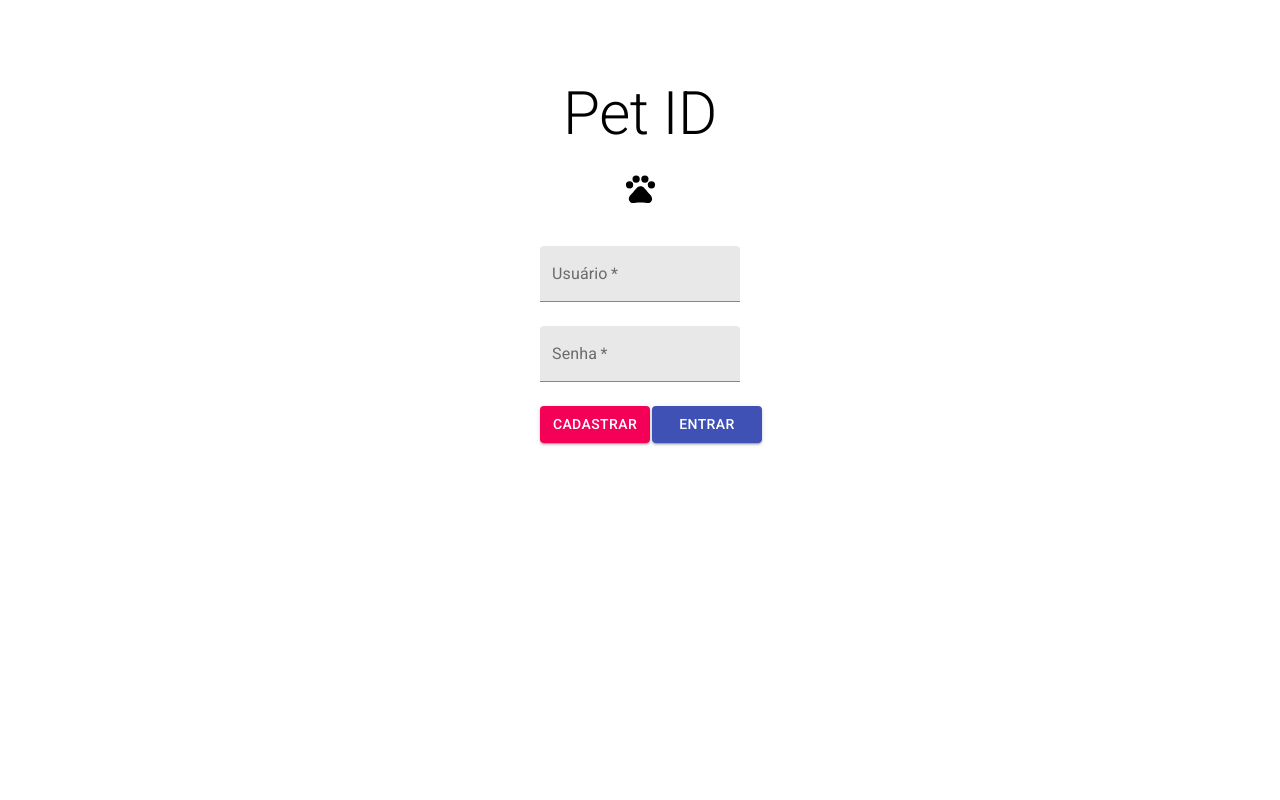
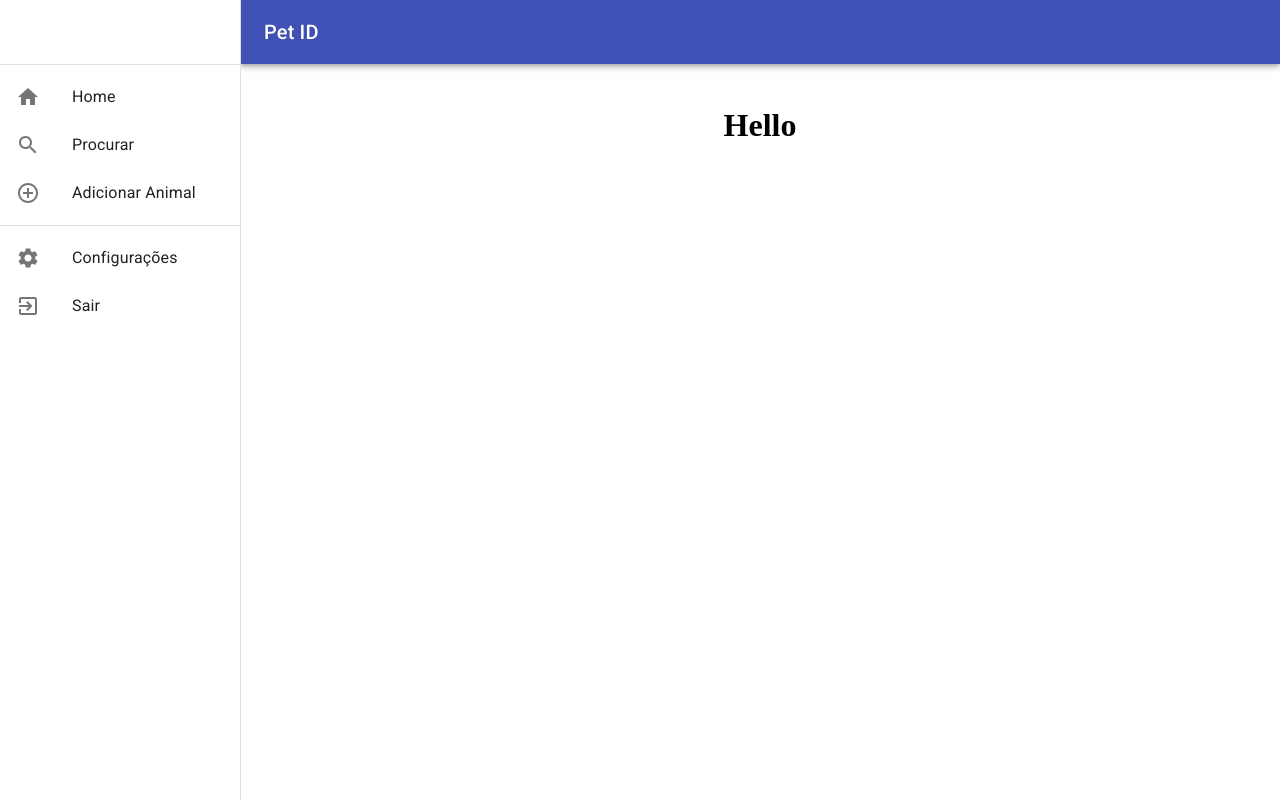
Before and after one commit to petidufmg/pet-id-ufmg-frontend, a React (Create React App) app in the folder pet-id/: page /pet-add in a window 1280 px wide. Built offline with nearby package versions, Linux system fonts and the light colour scheme; the HTML template or start-up script is replaced by a standard one.

Commit message:
Add Pet add route and page

```diff
--- a/pet-id/src/Routes.js
+++ b/pet-id/src/Routes.js
@@ -25,6 +25,9 @@ function Router() {
         <Route path="/pet-locale">
           <Home />
         </Route>
+        <Route path="/pet-add">
+          <Home />
+        </Route>
         <Route path="/">
           <Login />
         </Route>
--- a/pet-id/src/components/CustomDrawer.js
+++ b/pet-id/src/components/CustomDrawer.js
@@ -8,9 +8,36 @@ import ListItemText from "@material-ui/core/ListItemText";
 import HomeIcon from "@material-ui/icons/Home";
 import SearchIcon from "@material-ui/icons/Search";
 import SettingsIcon from "@material-ui/icons/Settings";
+import AddCircleOutlineIcon from "@material-ui/icons/AddCircleOutline";
 import ExitToAppIcon from "@material-ui/icons/ExitToApp";
 import { Link } from "react-router-dom";
 import { useTheme } from "@material-ui/core/styles";
+
+function getPathname(text) {
+  switch(text) {
+    case "Home":
+      return "/home";
+    case "Procurar":
+      return "/search";
+    case "Adicionar Animal":
+      return "/pet-add";
+    default:
+      return "/"
+  }
+}
+
+function getPathnameIcon(text) {
+  switch (text) {
+    case "Home":
+      return <HomeIcon/>;
+    case "Procurar":
+      return <SearchIcon/>;
+    case "Adicionar Animal":
+      return <AddCircleOutlineIcon/>;
+    default:
+      return <HomeIcon/>;
+  }
+}
 
 function CustomDrawer(props) {
   const classes = useStyles();
@@ -20,15 +47,15 @@ function CustomDrawer(props) {
       <div className={classes.toolbar} />
       <Divider />
       <List>
-        {["Home", "Procurar"].map((text, index) => (
+        {["Home", "Procurar", "Adicionar Animal"].map((text, index) => (
           <ListItem
-            to={text === "Home" ? "/home" : "/search"}
+            to={getPathname(text)}
             component={Link}
             button
             key={index}
           >
             <ListItemIcon>
-              {text === "Home" ? <HomeIcon /> : <SearchIcon />}
+              {getPathnameIcon(text)}
             </ListItemIcon>
             <ListItemText primary={text} />
           </ListItem>
--- a/pet-id/src/pages/Home.js
+++ b/pet-id/src/pages/Home.js
@@ -9,6 +9,7 @@ import CustomTypography from "../components/CustomTypography.js";
 import homeStyles from "../styles/hooks/homeStyles.js";
 import PetInfo from "./PetInfo.js";
 import PetLocale from "./PetLocale.js";
+import PetAdd from "./PetAdd.js";
 import Settings from "./Settings.js";
 
 function Home() {
@@ -27,6 +28,8 @@ function Home() {
         return <PetInfo />;
       case "/pet-locale":
         return <PetLocale />;
+      case "/pet-add":
+        return <PetAdd />;
       case "/settings":
         return <Settings />;
       default:
--- /dev/null
+++ b/pet-id/src/pages/PetAdd.js
@@ -0,0 +1,7 @@
+function PetAdd() {
+    return (<h1>
+        Hello
+    </h1>)
+}
+
+export default PetAdd;
```
